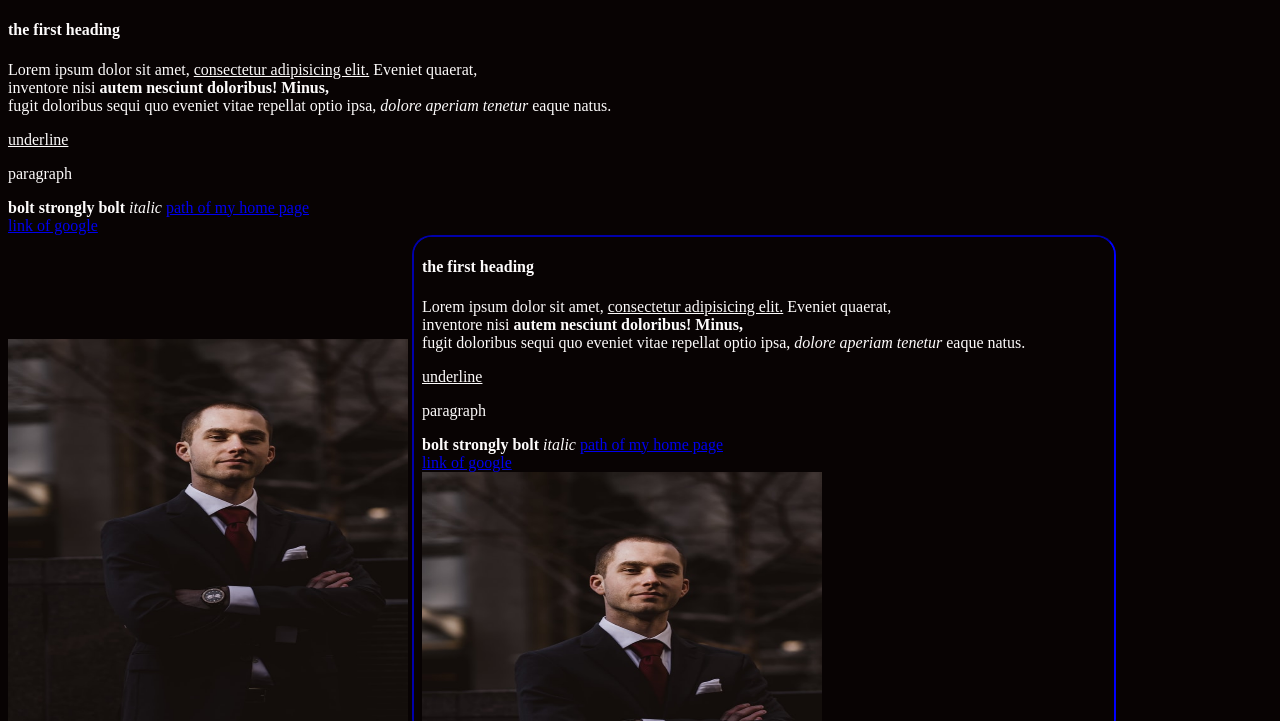
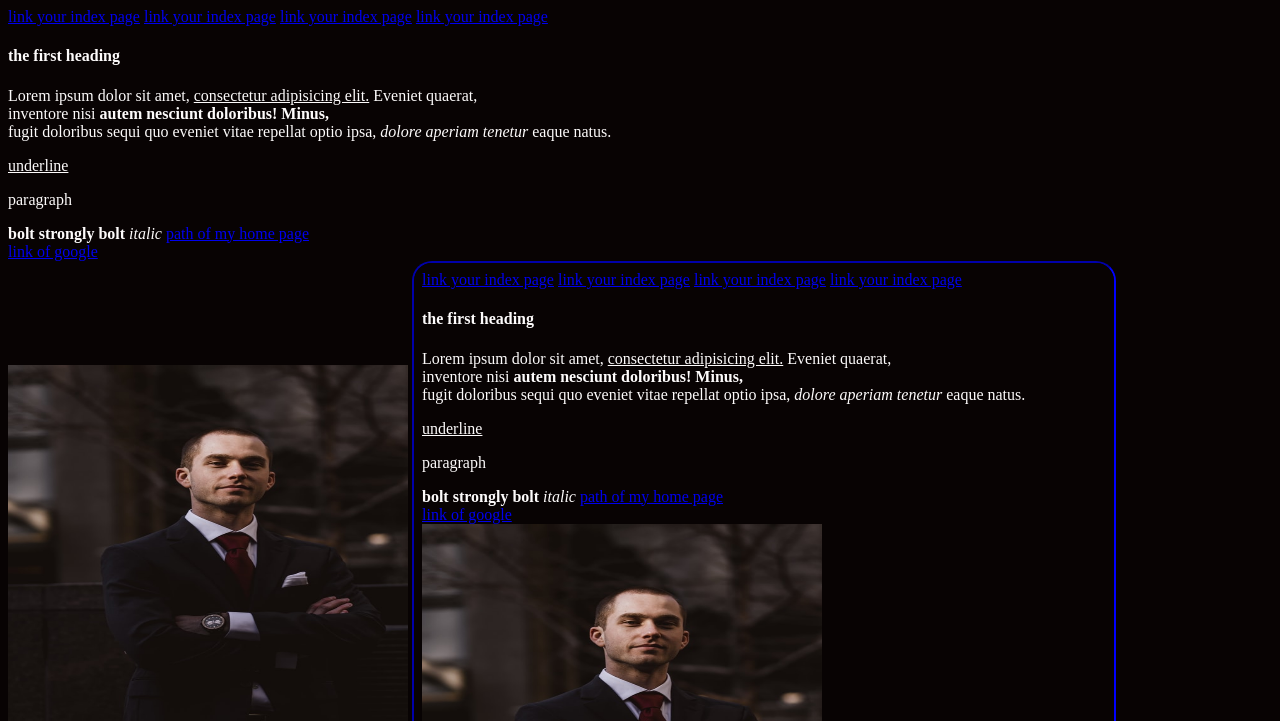
Before and after one commit to Amitsingh2311/programming_pathshala.github.io, a plain HTML site: page Day 1/index.html in a window 1280 px wide. Shown: the top 721 px of the page. Drawn offline with Linux system fonts and the light colour scheme.

Commit message:
Update index.html

```diff
--- a/Day 1/index.html
+++ b/Day 1/index.html
@@ -10,6 +10,14 @@
     </style>
 </head>
 <body>
+
+
+    <a href="index.html" target="blank"> link your index page</a>
+    <a href="index.html" target="_parent"> link your index page</a>
+    <a href="index.html" target="_self"> link your index page</a>
+    <a href="index.html" target="_top"> link your index page</a>
+
+
     <h4>the first <span title="author">heading </span></h4>
 
         <p>Lorem ipsum dolor sit amet, <u>consectetur adipisicing elit.</u> Eveniet quaerat,<br>
```
